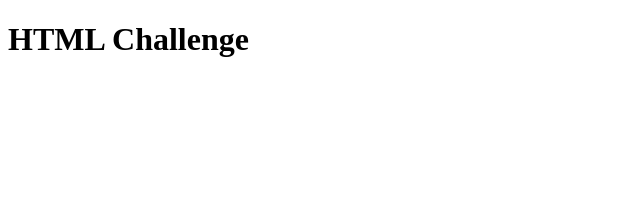
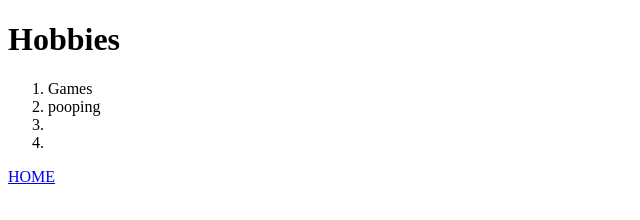
Before and after one commit to MartinFjellstrom/HTMLTEST, a plain HTML site: page hobbies.html in a window 1280 px wide. Shown: the whole page, without its empty margins (0-640 px from the left). Drawn offline with Linux system fonts and the light colour scheme.

Commit message:
Update hobbies.html

```diff
--- a/hobbies.html
+++ b/hobbies.html
@@ -7,6 +7,13 @@
     <title>Hobbies</title>
 </head>
 <body>
-    <h1>HTML Challenge</h1>
+    <h1>Hobbies</h1>
+    <ol>
+        <li>Games</li>
+        <li>pooping</li>
+        <li></li>
+        <li></li>
+    </ol>
+    <a href="index.html">HOME</a>
 </body>
 </html>
```
